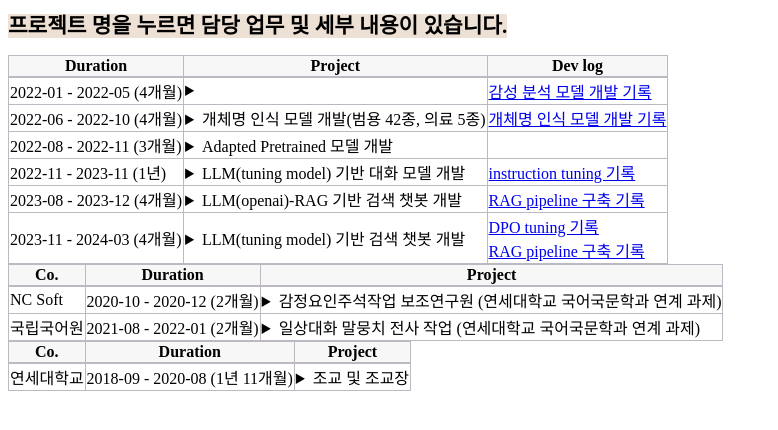
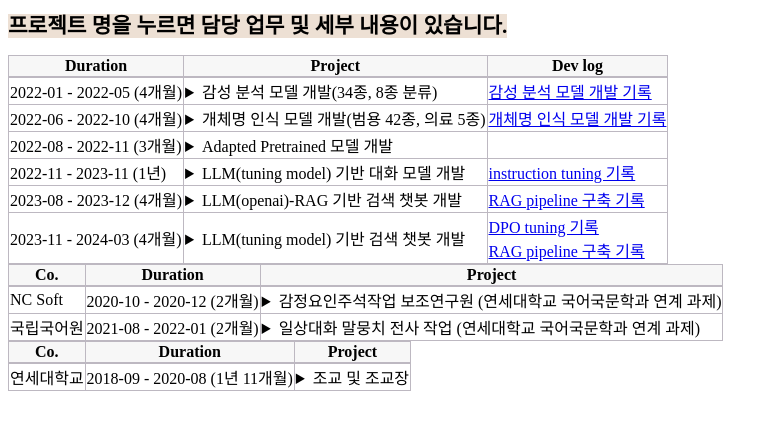
Before and after one commit to finddme/finddme.github.io, a Jekyll site: the page built from _posts/2022-01-01-Project.md, in a window 1280 px wide. Shown: the top 430 px of the page, without its empty margins (0-778 px from the left). Built offline with Jekyll 4.4.1, drawn with Linux system fonts in a browser that asks for light colours.

Commit message:
Update 2022-01-01-Project.md

```diff
--- a/_posts/2022-01-01-Project.md
+++ b/_posts/2022-01-01-Project.md
@@ -30,8 +30,8 @@ tag: NLP
          <td class="line">2022-01 - 2022-05 (4개월)</td>
          <td class="line">
            <details>
-           <summary><span class="glyphicon glyphicon-menu-right" style="cursor: pointer;"></span>
-            <span class="glyphicon glyphicon-option-horizontal" style="display:none">감성 분석 모델 개발(34종, 8종 분류)</span></summary>
+           <summary style="cursor: pointer;"><span class="glyphicon glyphicon-menu-right"></span>
+            <span class="glyphicon glyphicon-option-horizontal" style="display:none"></span>감성 분석 모델 개발(34종, 8종 분류)</summary>
               <li>담당 업무:</li>
                   1) 한국어 감성 class 선정<br>
                   2) 데이터 수집<br>
```
